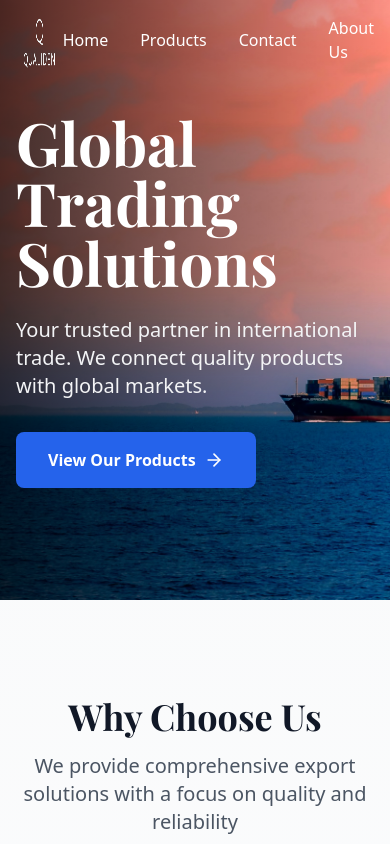
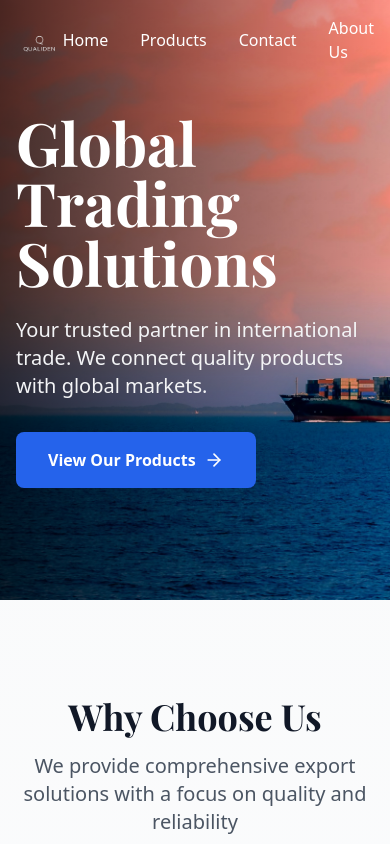
Before and after one commit to nicolesarvasicosta/site-qualiden, a React (Vite) app: page / in a window 390 px wide. Shown: the top 844 px of the page. Built offline with nearby package versions, Linux system fonts and the light colour scheme; no server answers.

Commit message:
fix logo in mobile

```diff
--- a/src/components/Navbar.tsx
+++ b/src/components/Navbar.tsx
@@ -20,7 +20,7 @@ const Navbar = () => {
               <img
                 src="/logo_inteiro.png"
                 alt="Qualiden Logo"
-                className="h-36 mt-2" // Added top margin
+                className="h-36 mt-2 object-contain sm:h-20" // Added responsive styling
               />
             </Link>
           </div>
```
